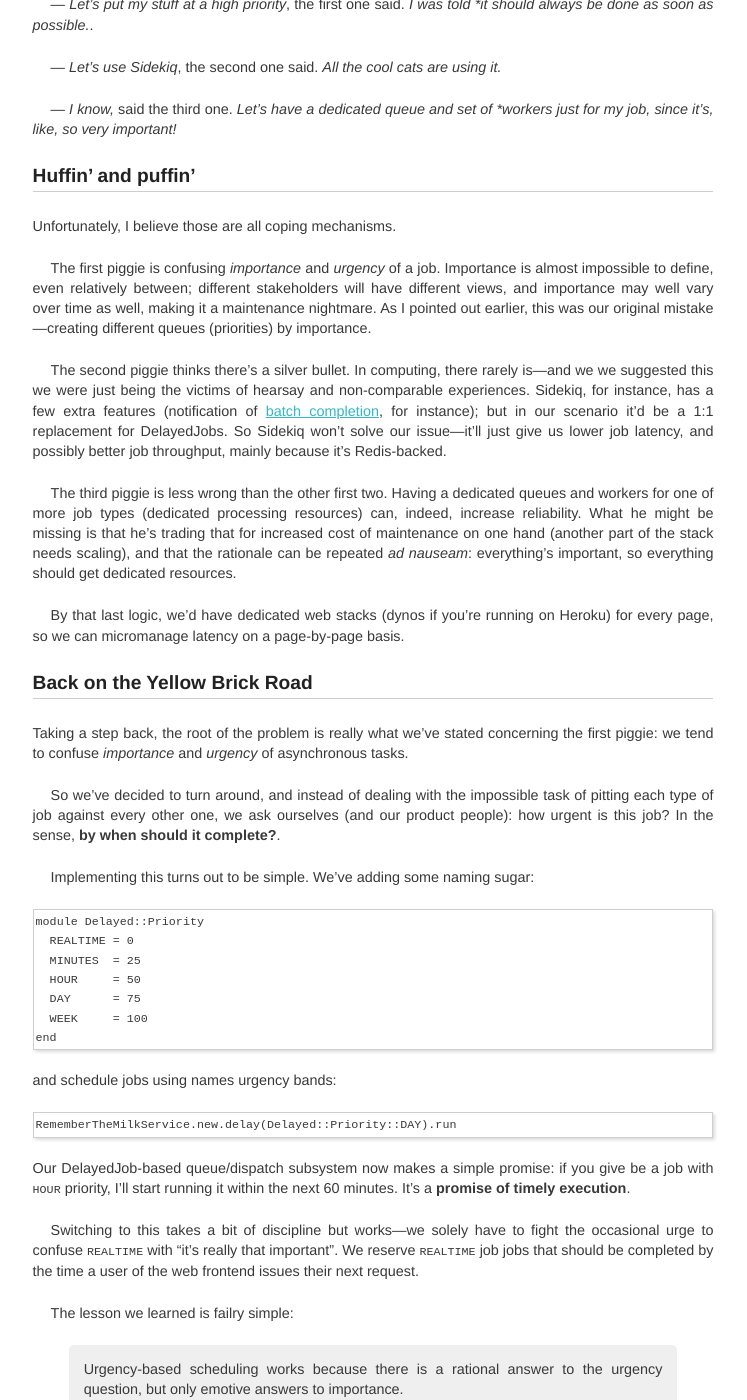
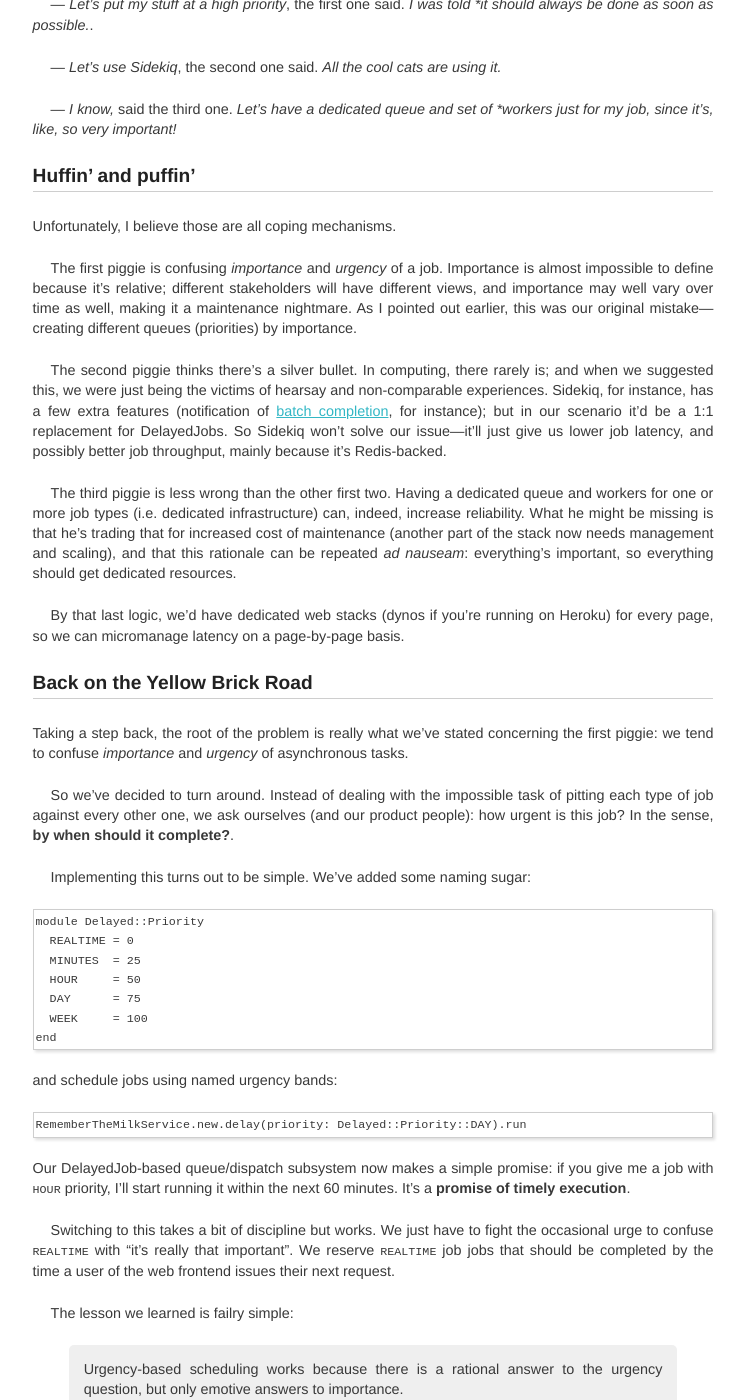
Before and after one commit to HouseTrip/housetrip.github.com, a Jekyll site: the page built from _posts/2013-09-12-monitoring-jobs.md, in a window 1280 px wide and 1400 px high, scrolled down 1853 px. Shown: the whole window, without its empty margins (267-1014 px from the left). Built offline with Jekyll 4.4.1, drawn with Linux system fonts in a browser that asks for light colours; some of the changed text lies outside the part shown.

Commit message:
Addresses @hubb's and @sdorunga1's comments

```diff
--- a/_posts/2013-09-12-monitoring-jobs.md
+++ b/_posts/2013-09-12-monitoring-jobs.md
@@ -123,28 +123,28 @@ adventurous amongst us started suggesting solutions.
 Unfortunately, I believe those are all coping mechanisms.
 
 The first piggie is confusing _importance_ and _urgency_ of a job.
-Importance is almost impossible to define, even relatively between;
+Importance is almost impossible to define because it's relative;
 different stakeholders will have different views, and importance may well
 vary over time as well, making it a maintenance nightmare. As I pointed out
 earlier, this was our original mistake—creating different queues
 (priorities) by importance.
 
 The second piggie thinks there's a silver bullet. In computing, there rarely
-is—and we we suggested this we were just being the victims of hearsay and
-non-comparable experiences. Sidekiq, for instance, has a few extra features
-(notification of [batch
+is; and when we suggested this, we were just being the victims of hearsay
+and non-comparable experiences. Sidekiq, for instance, has a few extra
+features (notification of [batch
 completion](https://github.com/mperham/sidekiq/wiki/Batches), for instance);
 but in our scenario it'd be a 1:1 replacement for DelayedJobs. So Sidekiq
 won't solve our issue—it'll just give us lower job latency, and possibly
 better job throughput, mainly because it's Redis-backed.
 
 The third piggie is less wrong than the other first two. Having a dedicated
-queues and workers for one of more job types (dedicated processing
-resources) can, indeed, increase reliability. What he might be missing is
-that he's trading that for increased cost of maintenance on one hand
-(another part of the stack needs scaling), and that the rationale can be
-repeated _ad nauseam_: everything's important, so everything should get
-dedicated resources.
+queue and workers for one or more job types (i.e. dedicated infrastructure)
+can, indeed, increase reliability. What he might be missing is that he's
+trading that for increased cost of maintenance (another part of the stack
+now needs management and scaling), and that this rationale can be repeated
+_ad nauseam_: everything's important, so everything should get dedicated
+resources.
 
 By that last logic, we'd have dedicated web stacks (dynos if you're running
 on Heroku) for every page, so we can micromanage latency on a page-by-page
@@ -157,12 +157,12 @@ Taking a step back, the root of the problem is really what we've stated
 concerning the first piggie: we tend to confuse _importance_ and _urgency_
 of asynchronous tasks.
 
-So we've decided to turn around, and instead of dealing with the impossible
-task of pitting each type of job against every other one, we ask ourselves
-(and our product people): how urgent is this job? In the sense, **by when
-should it complete?**.
+So we've decided to turn around. Instead of dealing with the impossible task
+of pitting each type of job against every other one, we ask ourselves (and
+our product people): how urgent is this job? In the sense, **by when should
+it complete?**.
 
-Implementing this turns out to be simple. We've adding some naming sugar:
+Implementing this turns out to be simple. We've added some naming sugar:
 
     module Delayed::Priority
       REALTIME = 0
@@ -172,15 +172,15 @@ Implementing this turns out to be simple. We've adding some naming sugar:
       WEEK     = 100
     end
 
-and schedule jobs using names urgency bands:
+and schedule jobs using named urgency bands:
 
-    RememberTheMilkService.new.delay(Delayed::Priority::DAY).run
+    RememberTheMilkService.new.delay(priority: Delayed::Priority::DAY).run
 
 Our DelayedJob-based queue/dispatch subsystem now makes a simple promise: if
-you give be a job with `HOUR` priority, I'll start running it within the
+you give me a job with `HOUR` priority, I'll start running it within the
 next 60 minutes. It's a **promise of timely execution**.
 
-Switching to this takes a bit of discipline but works—we solely have to
+Switching to this takes a bit of discipline but works. We just have to
 fight the occasional urge to confuse `REALTIME` with "it's really that
 important". We reserve `REALTIME` job jobs that should be completed by the
 time a user of the web frontend issues their next request.
@@ -260,17 +260,17 @@ Our current setup lets us run quite a few jobs (1M/day). They're run mostly
 timely, we do have a few staleness spikes around nightly events (which will
 eventually need to be refactored).
 
-Importantly, we know when we're not, and we get alerts when we need more
-DelayedJob worker capacity.
+Importantly, we now know when we're underperforming, as we get alerts when
+we need more DelayedJob worker capacity.
 
 
 ## Further work
 
 Working on our queue/run backend has given the team a taste of monitoring
-beyond the usual Nagios-stylle server monitoring and the NewRelic-style
+beyond the usual [Nagios](http://www.nagios.org)-style server monitoring and the NewRelic-style
 frontend application monitoring.
 
-We're thinking to start reporting on a an "job
+We're thinking to start reporting on a "job
 [Apdex](https://newrelic.com/docs/site/apdex-measuring-user-satisfaction)"
 metric for jobs to reflect how timely jobs are typicaly run (we'll find
 another name if Apdex is a trademark).
```
Also changed, not shown: other parts of _posts/2013-09-12-monitoring-jobs.md (+5 -5 lines).
